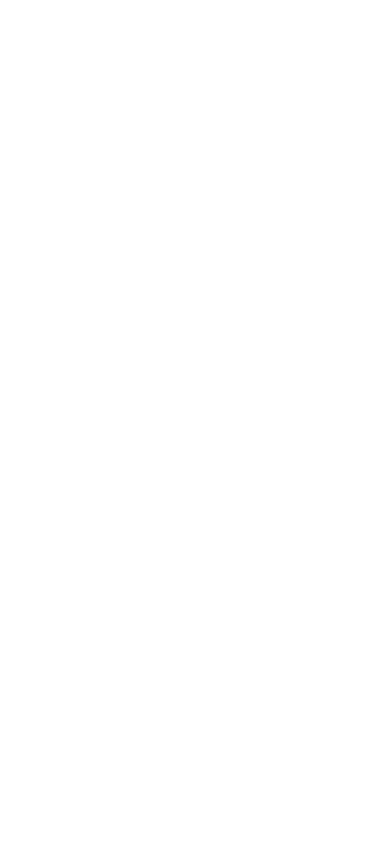
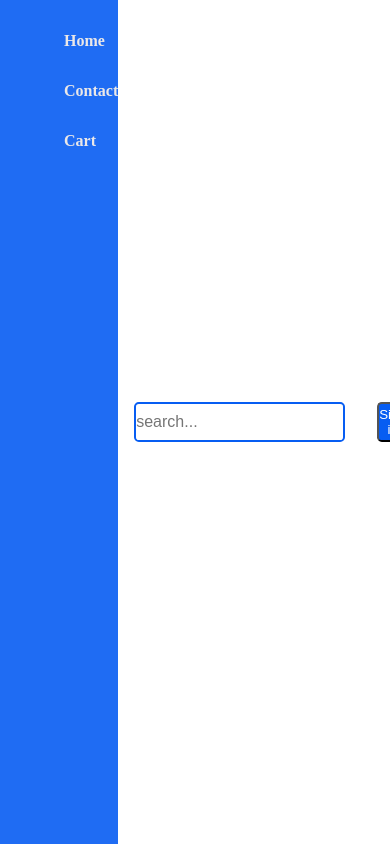
Before and after one commit to WaseelPal/Waseel, a React app: page / in a window 390 px wide. Built offline with nearby package versions, Linux system fonts and the light colour scheme.

Commit message:
added side bar when minimize the screen to 765

```diff
--- a/src/components/App/App.js
+++ b/src/components/App/App.js
@@ -8,7 +8,7 @@
   <Provider store={props?.store}>
     <div>
       <Header />
-      <h2>Waseel Web App</h2>
+      {/* <h2>Waseel Web App</h2> */}
 
     </div>
   </Provider>
--- a/src/components/App/Navigation/Header.js
+++ b/src/components/App/Navigation/Header.js
@@ -5,8 +5,8 @@
 return (
   <div>
     <nav>
-      <div className="logo"> Logo</div>
-      <ul className="nav-links">
+      {/* <div> Logo</div> */}
+      <ul>
         <li>
           <a href="/">Home</a>
         </li>
@@ -17,9 +17,10 @@
           <a href="/"> Cart</a>
         </li>
       </ul>
+
       <input placeholder="search..."></input>
-
       <button> Sign in </button>
+      <i className="fas fa-bars burger"></i>
 
     </nav>
   </div>
--- a/src/components/App/Styles/header.css
+++ b/src/components/App/Styles/header.css
@@ -20,7 +20,6 @@
   -ms-flex-pack: distribute;
       justify-content: space-around;
   min-height: 1rem;
-  margin: 1rem;
   -webkit-box-align: center;
       -ms-flex-align: center;
           align-items: center;
@@ -35,23 +34,27 @@
   display: -webkit-box;
   display: -ms-flexbox;
   display: flex;
-  -ms-flex-pack: distribute;
-      justify-content: space-around;
-  width: 20%;
+  -ms-flex-pack: distribute !important;
+      justify-content: space-around !important;
   color: black;
 }
 
-nav input {
-  width: 15rem;
-  border-radius: 0.2rem;
-  border: #075df2 soild 0.2rem;
-  height: 2rem;
+input {
+  border-radius: 0.3rem;
+  border: 2px solid #075df2;
+  height: 2.5rem;
   font-size: 1rem;
+  line-height: normal;
+  width: 30rem;
+  margin-left: 1rem;
+  margin-right: 1rem;
 }
 
 nav ul a {
   font-size: 1rem;
   font-weight: 700;
+  margin-left: 4rem;
+  color: black;
 }
 
 nav ul li :hover {
@@ -64,12 +67,40 @@
   line-height: normal;
   background-color: #075df2;
   color: white;
-  border-radius: 0.6rem;
+  border-radius: 0.3rem;
+  margin: 1rem;
+}
+
+i {
+  display: none !important;
+  font-size: 2rem;
+  color: #075df2;
 }
 
 @media all and (max-width: 768px) {
-  body {
-    display: none;
+  i {
+    display: block;
+    font-size: 2rem;
+    color: #075df2;
+  }
+  nav ul {
+    display: block;
+    position: absoulte;
+    left: 0;
+    top: 0;
+    height: 100vh;
+    background-color: #075df2;
+    opacity: 0.9;
+    width: 50%;
+  }
+  nav ul a {
+    color: #e9e6e6;
+  }
+  nav ul li {
+    padding-top: 2rem;
+  }
+  nav ul li :hover {
+    border-bottom: 2px solid white;
   }
 }
 /*# sourceMappingURL=header.css.map */
--- a/src/components/App/Styles/header.scss
+++ b/src/components/App/Styles/header.scss
@@ -1,4 +1,4 @@
-$primaryBtn: #075df2;
+$primaryColor: #075df2;
 * {
   margin: 0;
   padding: 0;
@@ -15,7 +15,6 @@
   display: flex;
   justify-content: space-around;
   min-height: 1rem;
-  margin: 1rem;
   align-items: center;
 }
 nav .logo {
@@ -24,35 +23,68 @@
 }
 nav ul {
   display: flex;
-  justify-content: space-around;
-  width: 20%;
+  justify-content: space-around !important;
   color: black;
 }
-nav input {
-  width: 15rem;
-  border-radius: 0.2rem;
-  border: $primaryBtn soild 0.2rem;
-  height: 2rem;
+input {
+  border-radius: 0.3rem;
+  border: 2px solid $primaryColor;
+  height: 2.5rem;
   font-size: 1rem;
+  line-height: normal;
+  width: 30rem;
+  margin-left: 1rem;
+  margin-right: 1rem;
 }
 nav ul a {
   font-size: 1rem;
   font-weight: 700;
+  margin-left: 4rem;
+  color: black;
 }
 nav ul li :hover {
-  border-bottom: 2px solid $primaryBtn;
+  border-bottom: 2px solid $primaryColor;
 }
 button {
   width: 5rem;
   height: 2.5rem;
   line-height: normal;
-  background-color: $primaryBtn;
+  background-color: $primaryColor;
   color: white;
-  border-radius: 0.6rem;
+  border-radius: 0.3rem;
+  margin: 1rem;
+}
+i {
+  display: none !important;
+  font-size: 2rem;
+  color: $primaryColor;
 }
 
 @media all and (max-width: 768px) {
-  body {
-    display: none;
+  i {
+    display: block;
+    font-size: 2rem;
+    color: $primaryColor;
+  }
+
+  nav ul {
+    display: block;
+    position: absoulte;
+    left: 0;
+    top: 0;
+    height: 100vh;
+    background-color: $primaryColor;
+    opacity: 0.9;
+    width: 50%;
+  }
+  nav ul a {
+    color: rgb(233, 230, 230);
+  }
+
+  nav ul li {
+    padding-top: 2rem;
+  }
+  nav ul li :hover {
+    border-bottom: 2px solid white;
   }
 }
--- a/src/index.html
+++ b/src/index.html
@@ -1,6 +1,12 @@
 <!DOCTYPE html>
 <html>
   <head>
+    <link
+      rel="stylesheet"
+      href="https://cdnjs.cloudflare.com/ajax/libs/font-awesome/5.15.1/css/all.min.css"
+      integrity="sha512-+4zCK9k+qNFUR5X+cKL9EIR+ZOhtIloNl9GIKS57V1MyNsYpYcUrUeQc9vNfzsWfV28IaLL3i96P9sdNyeRssA=="
+      crossorigin="anonymous"
+    />
     <meta charset="utf-8" />
     <meta name="viewport" content="width=device-width, initial-scale=1" />
     <title>Waseel</title>
```
Also changed, not shown: 1 other file (tests, documents, lock files or other folders).
